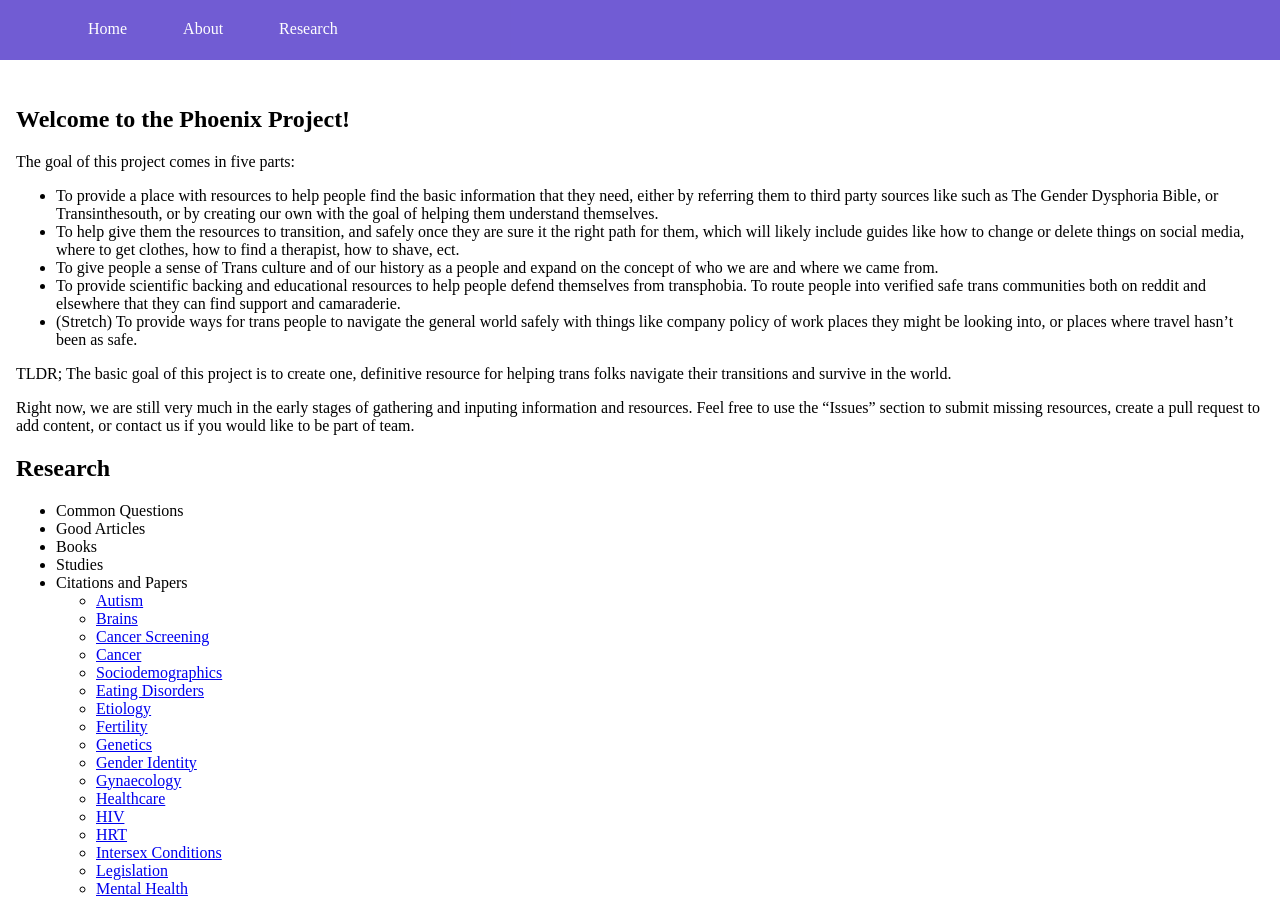
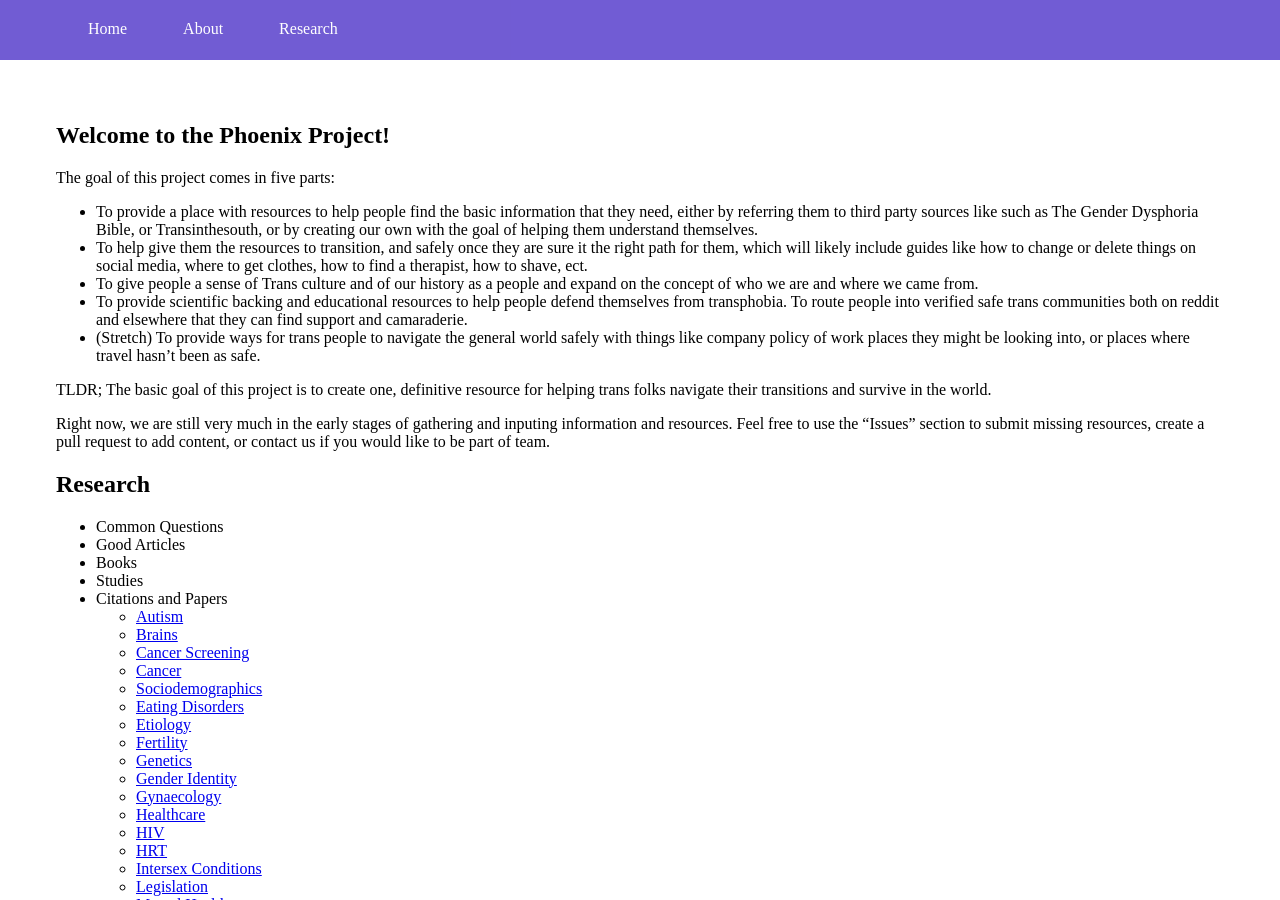
Before and after one commit to Scoopsie/Project-Phoenix, a Jekyll site: the page built from README.md, in a window 1280 px wide and 900 px high. Built offline with Jekyll 4.4.1, drawn with Linux system fonts in a browser that asks for light colours; our own code applies the rules of GitHub Pages for plain Markdown files.

Commit message:
Update default.html

```diff
--- a/_layouts/default.html
+++ b/_layouts/default.html
@@ -20,8 +20,8 @@
     </div>
 
     <!-- MAIN CONTENT -->
-    <div id="main_content_wrap" class="outer">
-      <section id="main_content" class="inner">
+    <div id="main_content_wrap" class="outer container">
+      <section id="main_content" class="inner col col-12">
         {{ content }}
       </section>
     </div>
```
